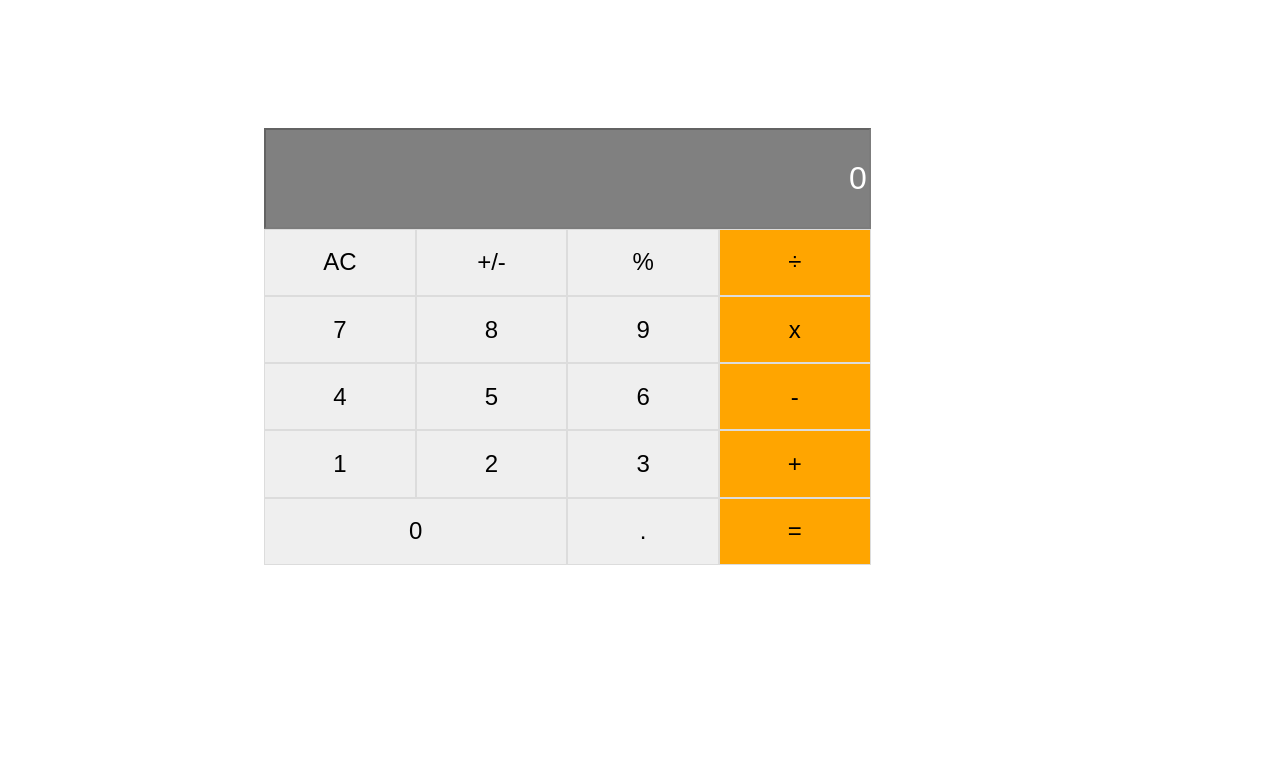
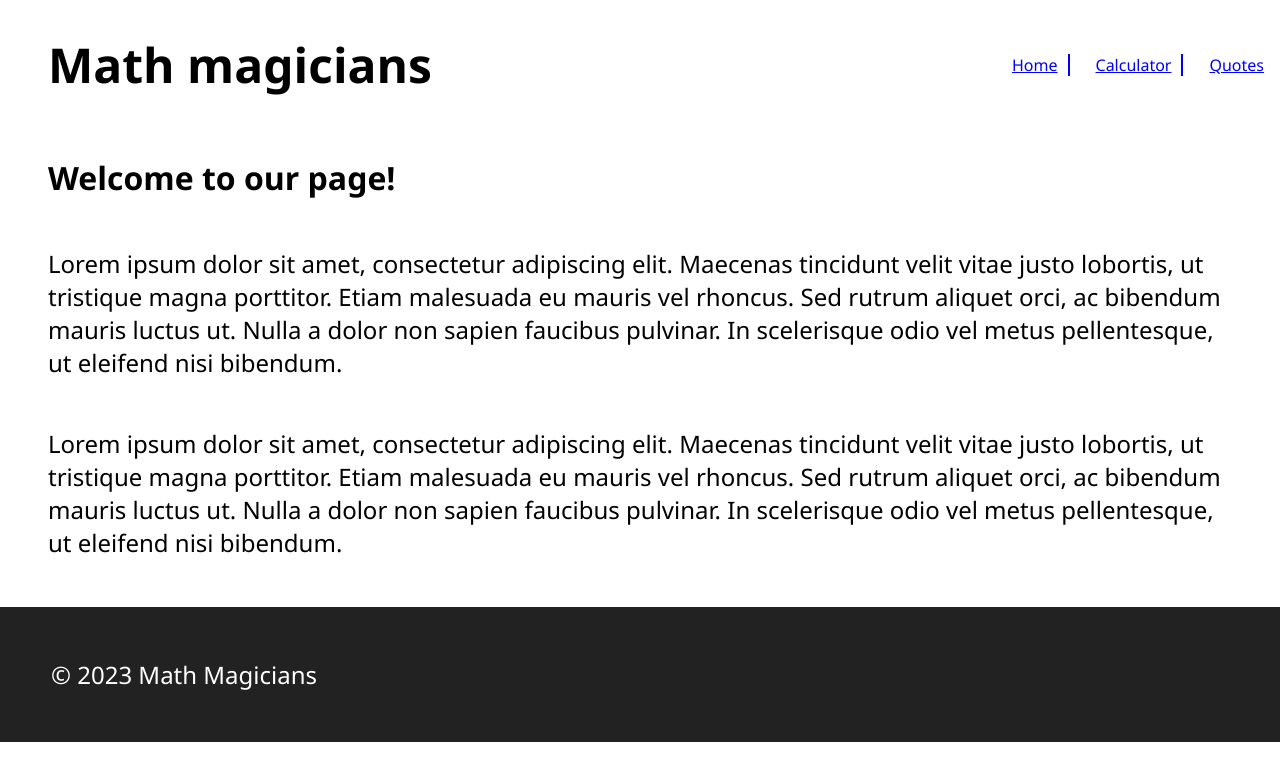
Before and after one commit to djo1975/mathMagicians, a React (Create React App) app: page / in a window 1280 px wide. Shown: the top 780 px of the page. Built offline with nearby package versions, Linux system fonts and the light colour scheme.

Commit message:
Initial commit

```diff
--- a/package.json
+++ b/package.json
@@ -7,8 +7,10 @@
     "@testing-library/react": "^13.4.0",
     "@testing-library/user-event": "^13.5.0",
     "big.js": "^6.2.1",
+    "node-sass": "^7.0.3",
     "react": "^18.2.0",
     "react-dom": "^18.2.0",
+    "react-router-dom": "^6.8.2",
     "react-scripts": "5.0.1",
     "web-vitals": "^2.1.4"
   },
--- a/src/App.css
+++ b/src/App.css
@@ -1,11 +1,14 @@
 body {
-  background-color: white;
+  /* background-color: white; */
+  font-family: 'Segoe UI', Tahoma, Verdana, sans-serif;
+  margin: 0;
+  padding: 0;
 }
 
 #calculator {
   width: 60%;
   height: 35rem;
-  margin: 8rem 16rem;
+  margin: -6rem 28rem;
 }
 
 #exit {
@@ -47,3 +50,51 @@ body {
 #digits :nth-child(17) {
   grid-column: span 2;
 }
+
+header {
+  display: flex;
+  align-items: center;
+  margin-left: 1rem;
+  margin-right: auto;
+  justify-content: space-between;
+}
+
+ul {
+  display: flex;
+  gap: 1rem;
+  margin-right: 1rem;
+  margin-left: auto;
+}
+
+ul a {
+  color: rgb(0, 0, 255);
+}
+
+.container {
+  max-width: 960px;
+  margin: 0 auto;
+  padding: 20px;
+}
+ p {
+  font-size: x-large;
+  margin: 3rem;
+ }
+
+ h2 {
+  font-size: xx-large;
+  margin-left: 3rem;
+ }
+
+ h1 {
+  font-size: xxx-large;
+  margin-left: 2rem;
+ }
+
+ .quotes {
+  display: flex;
+  flex-direction: column;
+  align-items: center;
+  margin-top: 6rem;
+  font-size: xx-large;
+  margin-bottom: 6rem;
+ }
--- a/src/App.js
+++ b/src/App.js
@@ -1,10 +1,30 @@
+import React from 'react';
+import {
+  BrowserRouter as Router,
+  Route,
+  Routes,
+} from 'react-router-dom';
 import './App.css';
 import Calculator from './components/Calculator';
+import Home from './components/Home';
+import Quotes from './components/Quotes';
+import './footer.scss';
 
 function App() {
   return (
     <>
-      <Calculator />
+      <Router>
+        <div>
+          <Routes>
+            <Route path="/calculator" element={<Calculator />} />
+            <Route path="/quotes" element={<Quotes />} />
+            <Route path="/" element={<Home />} />
+          </Routes>
+        </div>
+      </Router>
+      <footer className="footer">
+        <p>© 2023 Math Magicians</p>
+      </footer>
     </>
   );
 }
--- a/src/components/Calculator.js
+++ b/src/components/Calculator.js
@@ -1,4 +1,5 @@
-import { useState } from 'react';
+import React, { useState } from 'react';
+import Header from './Header';
 import calculate from '../logic/calculate';
 
 const obj = {
@@ -32,6 +33,9 @@ export default function Calculator() {
   };
 
   return (
+    <div>
+      <Header />
+      <h2>Let’s do some math!</h2>
       <section id="calculator">
         <input
           type="text"
@@ -55,5 +59,6 @@ export default function Calculator() {
           </article>
         </section>
       </section>
+    </div>
   );
 }
--- /dev/null
+++ b/src/components/Header.js
@@ -0,0 +1,24 @@
+import React from 'react';
+import { Link } from 'react-router-dom';
+
+const Header = () => (
+  <header>
+    <h1>Math magicians</h1>
+    <nav>
+      <ul style={{ listStyle: 'none', display: 'flex' }}>
+        <li style={{ marginRight: '10px', paddingRight: '10px', borderRight: '2px solid rgb(0, 0, 255)' }}>
+          <Link to="/">Home</Link>
+        </li>
+        <li style={{ marginRight: '10px', paddingRight: '10px', borderRight: '2px solid rgb(0, 0, 255)' }}>
+          <Link to="/calculator">Calculator</Link>
+        </li>
+        <li>
+          <Link to="/quotes">Quotes</Link>
+        </li>
+      </ul>
+    </nav>
+  </header>
+
+);
+
+export default Header;
--- /dev/null
+++ b/src/components/Home.js
@@ -0,0 +1,23 @@
+import React from 'react';
+import Header from './Header';
+
+const Home = () => (
+  <div>
+    <Header />
+    <h2>Welcome to our page!</h2>
+    <p>
+      Lorem ipsum dolor sit amet, consectetur adipiscing elit. Maecenas tincidunt velit vitae
+      justo lobortis, ut tristique magna porttitor. Etiam malesuada eu mauris vel rhoncus. Sed
+      rutrum aliquet orci, ac bibendum mauris luctus ut. Nulla a dolor non sapien faucibus pulvinar.
+      In scelerisque odio vel metus pellentesque, ut eleifend nisi bibendum.
+    </p>
+    <p>
+      Lorem ipsum dolor sit amet, consectetur adipiscing elit. Maecenas tincidunt velit vitae
+      justo lobortis, ut tristique magna porttitor. Etiam malesuada eu mauris vel rhoncus.
+      Sed rutrum aliquet orci, ac bibendum mauris luctus ut. Nulla a dolor non sapien faucibus
+      pulvinar. In scelerisque odio vel metus pellentesque, ut eleifend nisi bibendum.
+    </p>
+  </div>
+);
+
+export default Home;
--- /dev/null
+++ b/src/components/Quotes.js
@@ -0,0 +1,14 @@
+import React from 'react';
+import Header from './Header';
+
+const Quotes = () => (
+  <div>
+    <Header />
+    <div className="quotes">
+      <p>Mathematics is not about numbers, equations, computations,</p>
+      <p>or algorithms: it is about understending. -William Paul Thurston</p>
+    </div>
+  </div>
+);
+
+export default Quotes;
--- /dev/null
+++ b/src/footer.scss
@@ -0,0 +1,7 @@
+.footer {
+  align-self: flex-end;
+  background-color: #222;
+  color: #fff;
+  padding: 3px;
+  margin-top: auto;
+}
```
Also changed, not shown: 1 other file (tests, documents, lock files or other folders). Lines whose indentation alone changed are shown as unchanged.
